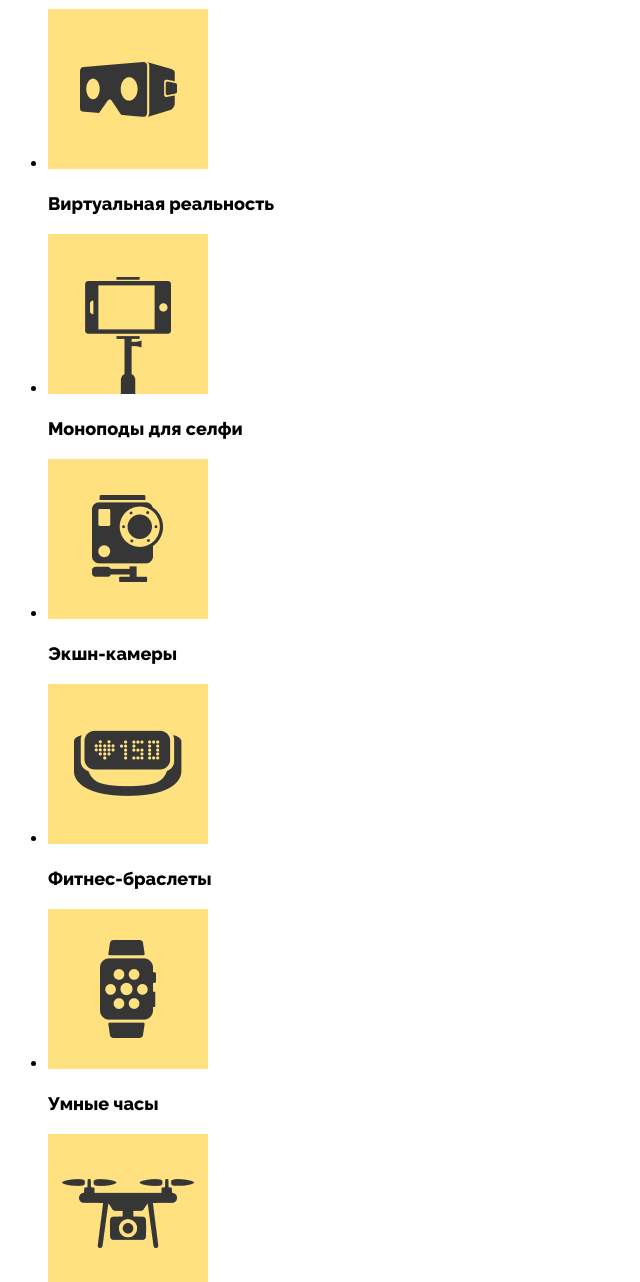
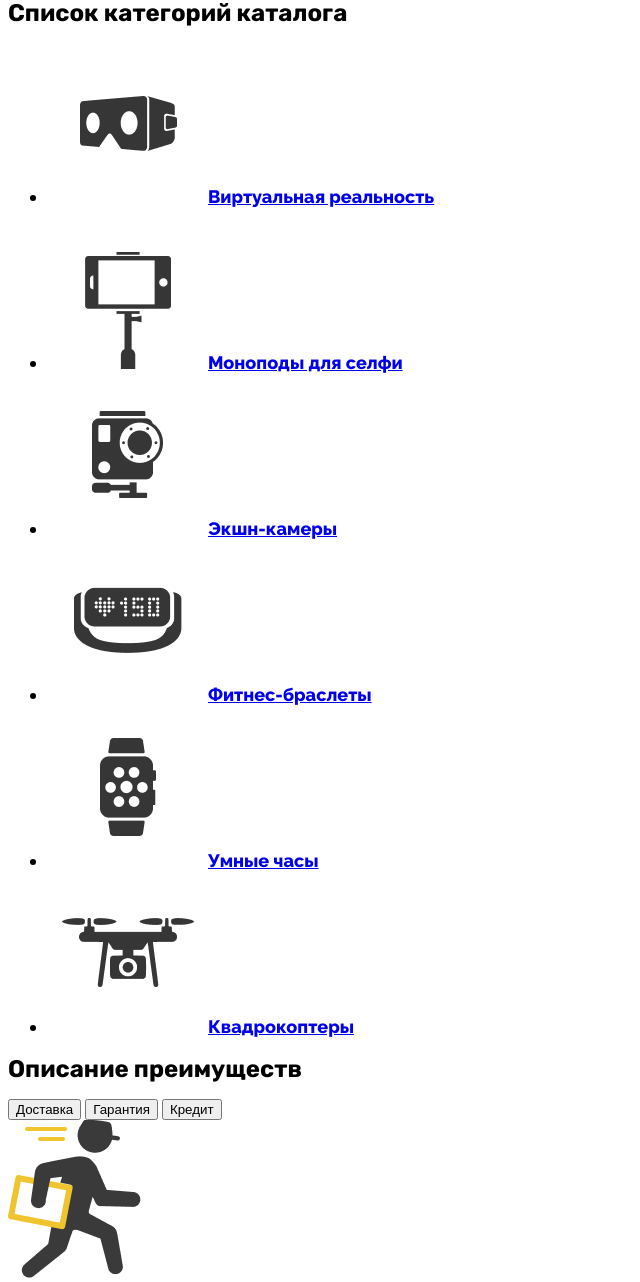
Before and after one commit to htmlacademy-htmlcss/2219867-device-35, a plain HTML site: page index.html in a window 1280 px wide. Shown: the part 1518-2800 px from the top of the page, without its empty margins (0-640 px from the left). Drawn offline with Linux system fonts and the light colour scheme; files whose address does not match are found by name.

Commit message:
Добавляет исправление ошибок в разметке

```diff
--- a/index.html
+++ b/index.html
@@ -25,6 +25,7 @@
           </li>
         </ul>
         <nav class="main-menu">
+          <a class="button-button-all" href="#">Найти</a>
           <ul class="menu-list">
             <li class="menu-item">
               <a href="#" class="menu-link">Виртуальная реальность</a>
@@ -111,34 +112,24 @@
         <h2 class="visually-hidden">Список категорий каталога</h2>
         <ul class="category-list">
           <li class="category-item">
-            <img class="catalog-images" src="/images/index-catalog-images-virtual.png" alt="Виртуальная
-            реальность" width="160" height="160">
-            <p class="category-discription">Виртуальная реальность</p>
+            <a href="#"><img src="/images/index-catalog-images-virtual.png" alt="Виртуальная реальность">Виртуальная
+              реальность</a>
           </li>
           <li class="category-item">
-            <img class="catalog-images" src="/images/index-catalog-images-monopod.png" alt="Моноподы
-            для селфи" width="160" height="160">
-            <p class="category-discription">Моноподы для селфи</p>
+            <a href="#"><img src="/images/index-catalog-images-monopod.png" alt="Моноподы для селфи">Моноподы для
+              селфи</a>
           </li>
           <li class="category-item">
-            <img class="catalog-images" src="/images/index-catalog-images-camera.png" alt="Экшн-камеры" width="160"
-              height="160">
-            <p class="category-discription">Экшн-камеры</p>
+            <a href="#"><img src="/images/index-catalog-images-camera.png" alt="Экшн-камеры">Экшн-камеры</a>
           </li>
           <li class="category-item">
-            <img class="catalog-images" src="/images/index-catalog-images-braslet.png" alt="Фитнес-браслеты" width="160"
-              height="160">
-            <p class="category-discription">Фитнес-браслеты</p>
+            <a href="#"><img src="/images/index-catalog-images-braslet.png" alt="Фитнес-браслеты">Фитнес-браслеты</a>
           </li>
           <li class="category-item">
-            <img class="catalog-images" src="/images/index-catalog-images-watch.png" alt="Умные часы" width="160"
-              height="160">
-            <p class="category-discription">Умные часы</p>
+            <a href="#"><img src="/images/index-catalog-images-watch.png" alt="Умные часы">Умные часы</a>
           </li>
           <li class="category-item">
-            <img class="catalog-images" src="/images/index-catalog-images-copter.png" alt="Квадрокоптеры" width="160"
-              height="160">
-            <p class="category-discription">Квадрокоптеры</p>
+            <a href="#"><img src="/images/index-catalog-images-copter.png" alt="Квадрокоптеры">Квадрокоптеры</a>
           </li>
         </ul>
       </section>
@@ -175,11 +166,11 @@
           </div>
         </div>
       </section>
-      <section class="delivery">
+      <div class="delivery">
         <h2 class="delivery-headline">Доставим редкий товар под заказ</h2>
         <img class="delivery-images" src="/images/delivery-car.png" alt="Доставка" width="125" height="100">
         <img class="delivery-images" src="/images/delivery-info.png" alt="Информация" width="125" height="100">
-      </section>
+      </div>
       <div class="index-columns">
         <section class="about">
           <h1 class="about-headline">О нас</h1>
--- a/styles/styles.css
+++ b/styles/styles.css
@@ -100,7 +100,7 @@ body {
   background-color: #FFE17F;
 }
 
-.category-discription {
+.category-item {
   font-family: 'Raleway';
   font-style: normal;
   font-weight: 800;
```
Also changed, not shown: catalog.html (+15 -12 lines).
